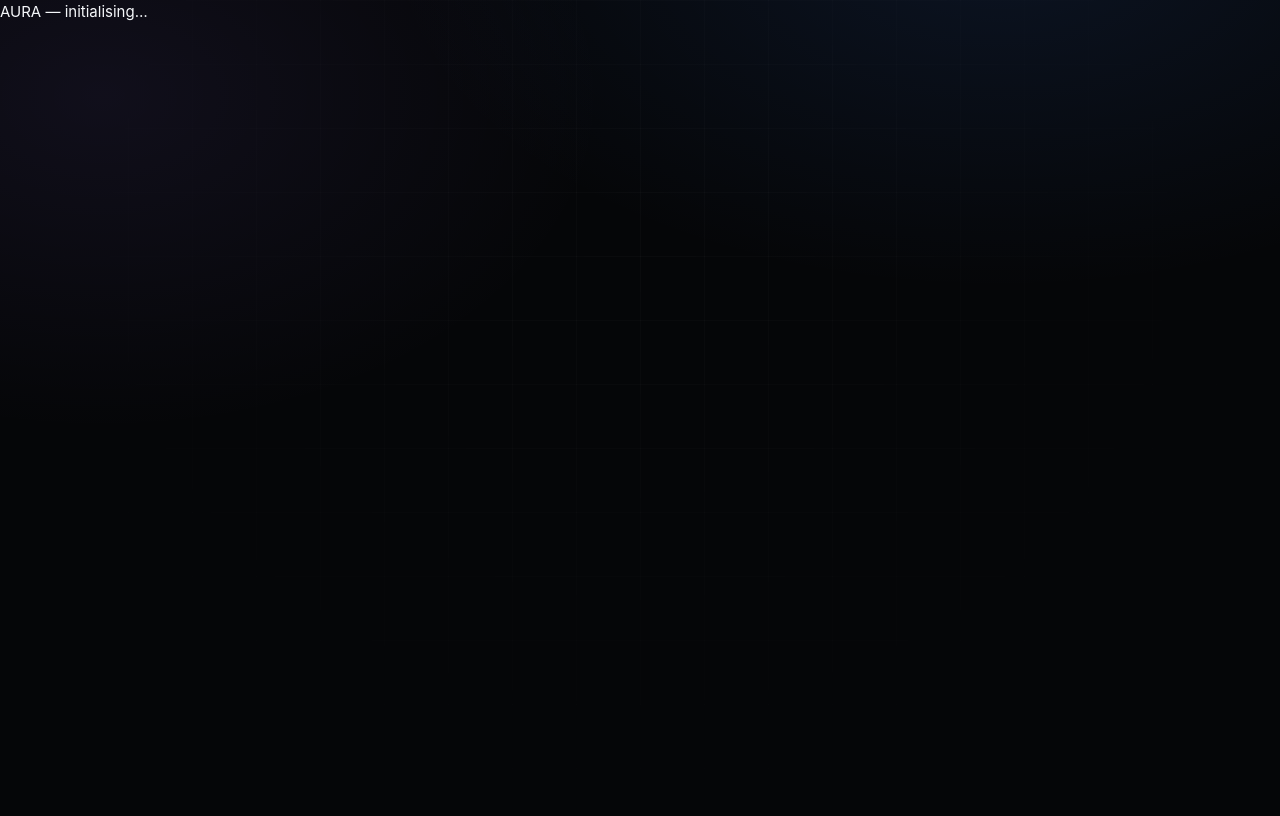
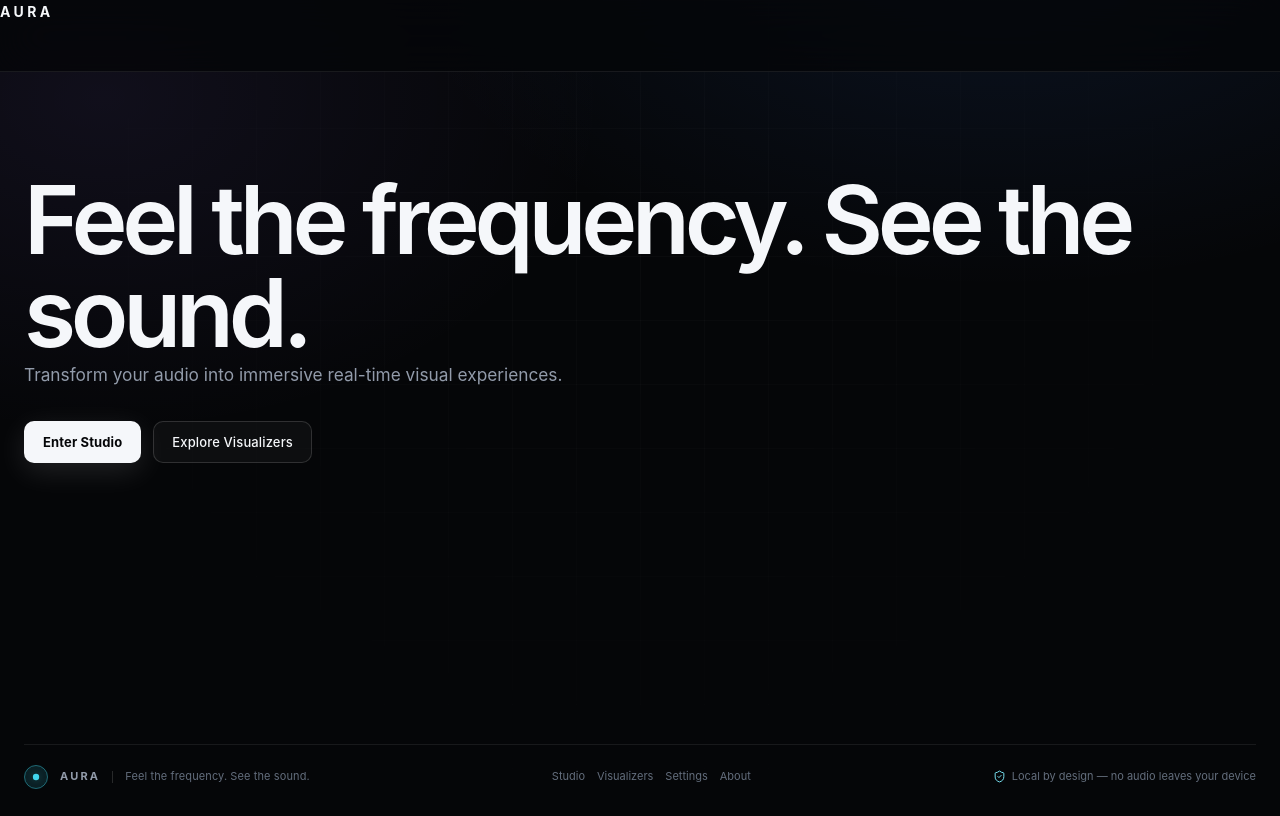
Before and after one commit to HammadZahid1/aura, a React (Vite) app: page / in a window 1280 px wide. Built offline with nearby package versions, Linux system fonts and the light colour scheme.

Commit message:
feat: create global application layout with hash-based page routing

```diff
--- a/src/App.tsx
+++ b/src/App.tsx
@@ -1,3 +1,28 @@
+import type { ComponentType } from 'react';
+import { AppShell } from './components/layout/AppShell';
+import { useHashRoute } from './hooks/useHashRoute';
+import type { PageProps, Route } from './types';
+import Home from './pages/Home/Home';
+import Studio from './pages/Studio/Studio';
+import Gallery from './pages/Gallery/Gallery';
+import Settings from './pages/Settings/Settings';
+import About from './pages/About/About';
+
+const PAGES: Record<Route, ComponentType<PageProps>> = {
+  '/': Home,
+  '/studio': Studio,
+  '/gallery': Gallery,
+  '/settings': Settings,
+  '/about': About,
+};
+
 export default function App() {
-  return <div className="aura-root">AURA — initialising…</div>;
+  const [route, navigate] = useHashRoute();
+  const Page = PAGES[route];
+
+  return (
+    <AppShell header={<div className="brand">AURA</div>}>
+      <Page onNavigate={navigate} />
+    </AppShell>
+  );
 }
--- /dev/null
+++ b/src/components/layout/AppShell.tsx
@@ -0,0 +1,20 @@
+import type { ReactNode } from 'react';
+import { Footer } from './Footer';
+
+interface AppShellProps {
+  children: ReactNode;
+  header: ReactNode;
+  immersive?: boolean;
+}
+
+export function AppShell({ children, header, immersive = false }: AppShellProps) {
+  return (
+    <div className="aura-root">
+      {!immersive && <header className="app-header">{header}</header>}
+      <main id="main-content" className="app-main">
+        {children}
+      </main>
+      {!immersive && <Footer />}
+    </div>
+  );
+}
--- /dev/null
+++ b/src/components/layout/Footer.tsx
@@ -0,0 +1,37 @@
+import { ShieldCheck } from 'lucide-react';
+import type { Route } from '../../types';
+
+const LINKS: Array<{ label: string; route: Route }> = [
+  { label: 'Studio', route: '/studio' },
+  { label: 'Visualizers', route: '/gallery' },
+  { label: 'Settings', route: '/settings' },
+  { label: 'About', route: '/about' },
+];
+
+export function Footer() {
+  return (
+    <footer className="app-footer">
+      <div className="footer-inner">
+        <div className="footer-brand">
+          <span className="brand-mark" aria-hidden="true">
+            <span />
+          </span>
+          <span className="footer-wordmark">AURA</span>
+          <span className="footer-separator" />
+          <span className="footer-note">Feel the frequency. See the sound.</span>
+        </div>
+        <nav className="footer-links" aria-label="Footer navigation">
+          {LINKS.map((link) => (
+            <a key={link.route} href={`#${link.route}`}>
+              {link.label}
+            </a>
+          ))}
+        </nav>
+        <div className="footer-privacy">
+          <ShieldCheck size={13} strokeWidth={1.8} aria-hidden="true" />
+          Local by design — no audio leaves your device
+        </div>
+      </div>
+    </footer>
+  );
+}
--- a/src/index.css
+++ b/src/index.css
@@ -447,3 +447,146 @@ input[type='range']::-moz-range-thumb {
     transition-duration: 0.01ms !important;
   }
 }
+
+/* ---------------------------------------------------------------------------
+   APPLICATION SHELL
+   --------------------------------------------------------------------------- */
+
+.app-header {
+  position: sticky;
+  top: 0;
+  z-index: 40;
+  height: var(--header-height);
+  border-bottom: 1px solid var(--border);
+  background: rgba(5, 6, 8, 0.78);
+  backdrop-filter: blur(20px);
+  -webkit-backdrop-filter: blur(20px);
+}
+
+.app-main {
+  min-height: calc(100dvh - var(--header-height) - 64px);
+}
+
+.page {
+  width: 100%;
+}
+
+.container {
+  width: min(100% - 48px, 1360px);
+  margin-inline: auto;
+}
+
+.section {
+  padding-block: clamp(48px, 8vw, 120px);
+}
+
+.button-row {
+  display: flex;
+  flex-wrap: wrap;
+  align-items: center;
+  gap: 12px;
+  margin-top: 32px;
+}
+
+.brand {
+  display: inline-flex;
+  align-items: center;
+  gap: 10px;
+  font-size: 14px;
+  font-weight: 700;
+  letter-spacing: 0.24em;
+}
+
+.footer-inner {
+  display: flex;
+  align-items: center;
+  justify-content: space-between;
+  gap: 24px;
+  width: min(100% - 48px, 1360px);
+  min-height: 64px;
+  margin-inline: auto;
+  border-top: 1px solid var(--border);
+  color: var(--muted-deep);
+  font-size: 11px;
+}
+
+.app-footer {
+  padding-block: 8px;
+}
+
+.footer-brand,
+.footer-links,
+.footer-privacy {
+  display: flex;
+  align-items: center;
+  gap: 12px;
+}
+
+.footer-wordmark {
+  font-size: 11px;
+  font-weight: 700;
+  letter-spacing: 0.2em;
+  color: var(--muted);
+}
+
+.footer-separator {
+  width: 1px;
+  height: 12px;
+  background: var(--border-strong);
+}
+
+.footer-note {
+  letter-spacing: 0.01em;
+}
+
+.footer-links a {
+  transition: color 160ms var(--ease);
+}
+
+.footer-links a:hover {
+  color: var(--text);
+}
+
+.footer-privacy {
+  gap: 6px;
+  color: var(--muted-deep);
+}
+
+.footer-privacy svg {
+  color: color-mix(in srgb, var(--accent) 70%, white);
+}
+
+.brand-mark {
+  display: inline-grid;
+  place-items: center;
+  width: 24px;
+  height: 24px;
+  border: 1px solid color-mix(in srgb, var(--accent) 45%, transparent);
+  border-radius: 50%;
+  box-shadow: inset 0 0 12px color-mix(in srgb, var(--accent) 18%, transparent);
+}
+
+.brand-mark span {
+  width: 6px;
+  height: 6px;
+  border-radius: 50%;
+  background: var(--accent);
+  box-shadow: 0 0 10px var(--accent);
+  animation: aura-breathe 3.4s var(--ease-in-out) infinite;
+}
+
+@media (max-width: 900px) {
+  .footer-inner {
+    flex-wrap: wrap;
+    justify-content: center;
+    padding-block: 18px;
+    text-align: center;
+  }
+}
+
+@media (max-width: 560px) {
+  .container,
+  .footer-inner {
+    width: min(100% - 32px, 1360px);
+  }
+}
--- /dev/null
+++ b/src/pages/About/About.tsx
@@ -0,0 +1,7 @@
+export default function About() {
+  return (
+    <div className="page container">
+      <h1 className="heading-lg">About AURA</h1>
+    </div>
+  );
+}
--- /dev/null
+++ b/src/pages/Gallery/Gallery.tsx
@@ -0,0 +1,7 @@
+export default function Gallery() {
+  return (
+    <div className="page container">
+      <h1 className="heading-lg">Visualization Gallery</h1>
+    </div>
+  );
+}
--- /dev/null
+++ b/src/pages/Home/Home.tsx
@@ -0,0 +1,24 @@
+import type { Route } from '../../types';
+
+interface PageProps {
+  onNavigate: (route: Route) => void;
+}
+
+export default function Home({ onNavigate }: PageProps) {
+  return (
+    <div className="page">
+      <section className="section container">
+        <h1 className="heading-xl">Feel the frequency. See the sound.</h1>
+        <p className="lead">Transform your audio into immersive real-time visual experiences.</p>
+        <div className="button-row">
+          <button className="btn btn-primary" onClick={() => onNavigate('/studio')}>
+            Enter Studio
+          </button>
+          <button className="btn" onClick={() => onNavigate('/gallery')}>
+            Explore Visualizers
+          </button>
+        </div>
+      </section>
+    </div>
+  );
+}
--- /dev/null
+++ b/src/pages/Settings/Settings.tsx
@@ -0,0 +1,7 @@
+export default function Settings() {
+  return (
+    <div className="page container">
+      <h1 className="heading-lg">Settings</h1>
+    </div>
+  );
+}
--- /dev/null
+++ b/src/pages/Studio/Studio.tsx
@@ -0,0 +1,7 @@
+export default function Studio() {
+  return (
+    <div className="page container">
+      <h1 className="heading-lg">Audio Studio</h1>
+    </div>
+  );
+}
--- a/src/types/index.ts
+++ b/src/types/index.ts
@@ -1,6 +1,10 @@
 /** AURA's shared domain types. Kept framework-agnostic so audio and rendering code stays reusable. */
 
 export type Route = '/' | '/studio' | '/gallery' | '/settings' | '/about';
+
+export interface PageProps {
+  onNavigate: (route: Route) => void;
+}
 
 export type VisualizationMode = 'aura-ring' | 'waveform' | 'spectrum' | 'particles' | 'orbital';
 
```
